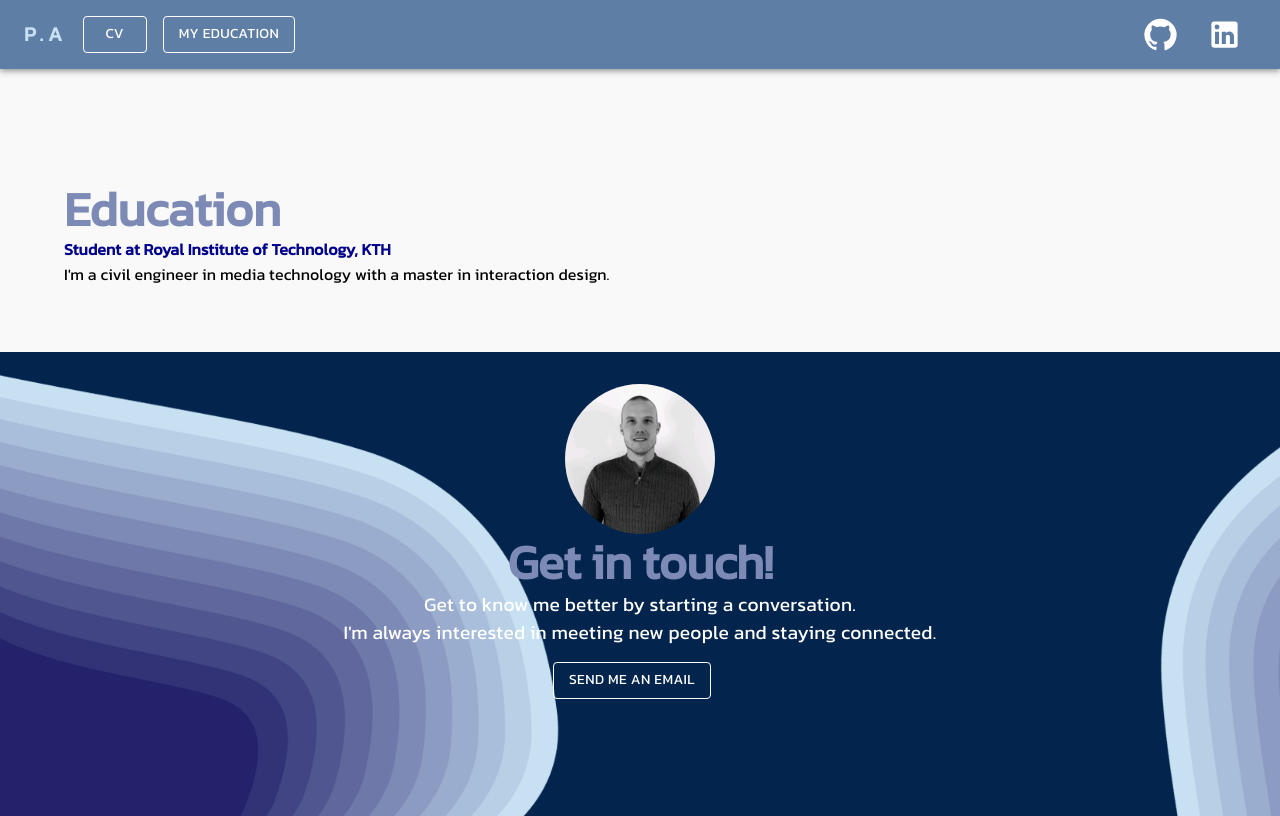
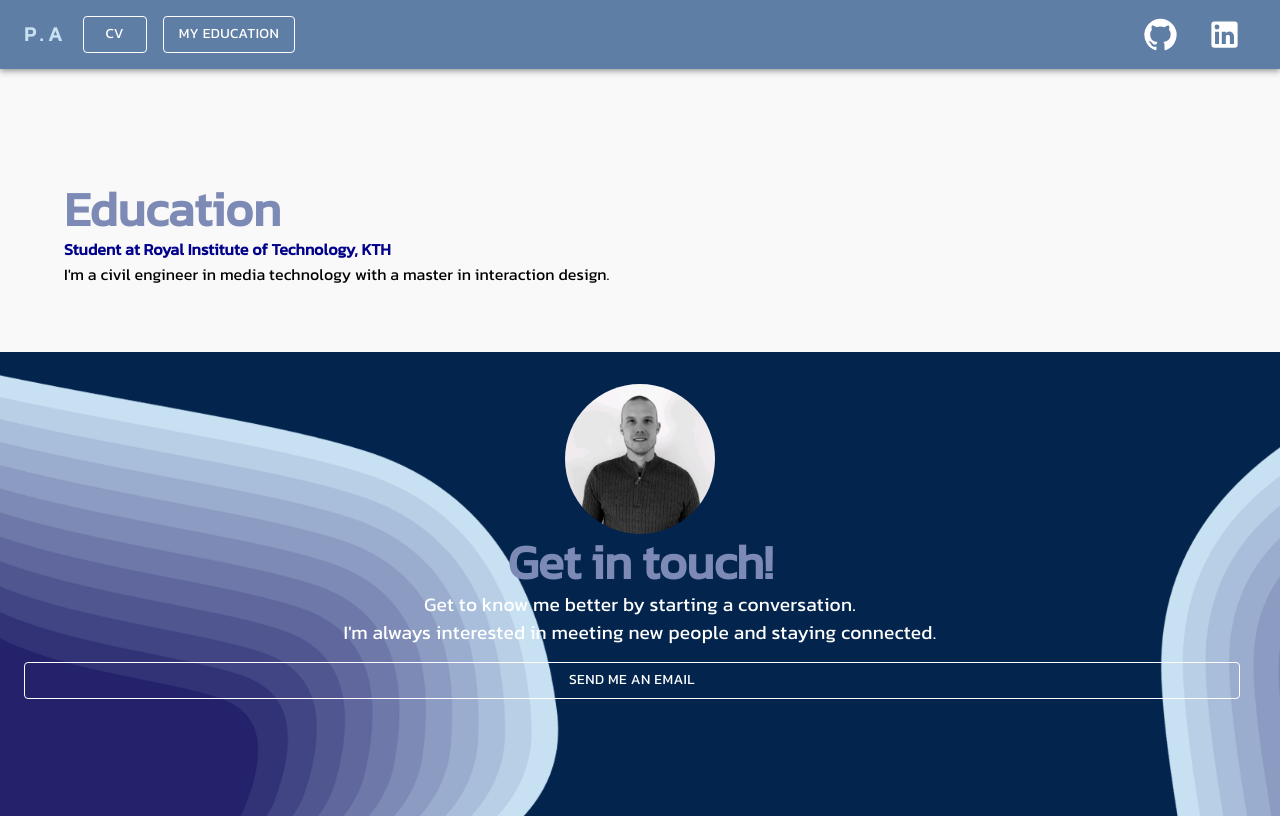
Before and after one commit to philipaxelsson94/my-portfolio, a React (Create React App) app: page /resume in a window 1280 px wide. Built offline with nearby package versions, Linux system fonts and the light colour scheme.

Commit message:
update some email href changes

```diff
--- a/src/components/Footer.js
+++ b/src/components/Footer.js
@@ -39,6 +39,8 @@ export default function Welcome() {
 					I'm always interested in meeting new people and staying connected.
 				</Typography>
 				<Button
+					href="mailto:philipaxelaxelsson@gmail.com"
+					target="_blank"
 					onClick={() => (window.location = "philipaxelaxelsson@gmail.com")}
 					variant="outlined"
 					sx={{
```
